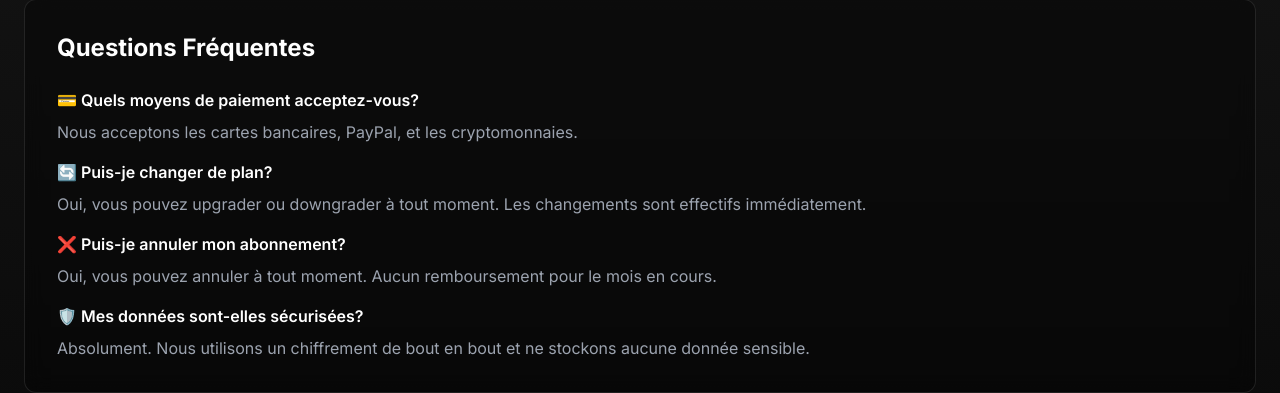
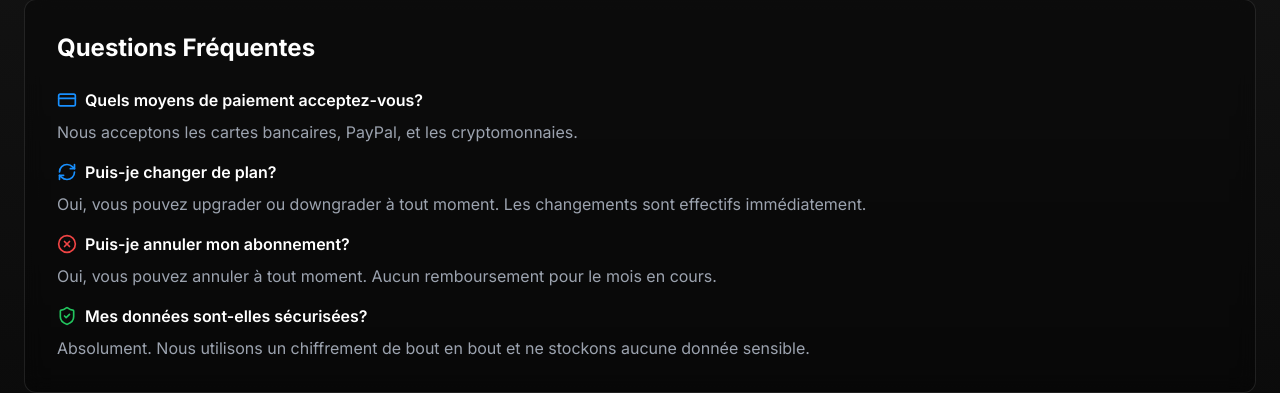
Before and after one commit to Josiasange37/AbyssFlow-Bot, a Next.js app in the folder web/: page /dashboard/upgrade in a window 1280 px wide. Shown: the part 1537-1930 px from the top of the page. Built offline with nearby package versions, Linux system fonts and the light colour scheme; sample sign-in values are in the browser's storage.

Commit message:
feat(frontend): replace emojis with Lucide icons, add Vercel config and env examples

```diff
--- a/web/app/about/page.tsx
+++ b/web/app/about/page.tsx
@@ -12,7 +12,14 @@ import {
   Zap,
   Heart,
   ArrowLeft,
-  ExternalLink
+  ExternalLink,
+  Circle,
+  Smartphone,
+  Palette,
+  Sparkles,
+  Users,
+  Rocket,
+  Laptop
 } from 'lucide-react'
 import Link from 'next/link'
 
@@ -48,37 +55,37 @@ const team = [
 ]
 
 const technologies = [
-  { name: 'Node.js', icon: '🟢', description: 'Backend puissant' },
-  { name: 'Baileys', icon: '📱', description: 'WhatsApp Web API' },
-  { name: 'Next.js', icon: '⚡', description: 'Frontend moderne' },
-  { name: 'TypeScript', icon: '💙', description: 'Type safety' },
-  { name: 'TailwindCSS', icon: '🎨', description: 'Design system' },
-  { name: 'Framer Motion', icon: '✨', description: 'Animations' },
+  { name: 'Node.js', icon: Circle, description: 'Backend puissant', color: 'text-green-500' },
+  { name: 'Baileys', icon: Smartphone, description: 'WhatsApp Web API', color: 'text-blue-500' },
+  { name: 'Next.js', icon: Zap, description: 'Frontend moderne', color: 'text-purple-500' },
+  { name: 'TypeScript', icon: Code, description: 'Type safety', color: 'text-blue-400' },
+  { name: 'TailwindCSS', icon: Palette, description: 'Design system', color: 'text-cyan-500' },
+  { name: 'Framer Motion', icon: Sparkles, description: 'Animations', color: 'text-pink-500' },
 ]
 
 const achievements = [
   {
     title: '10,000+ Utilisateurs',
     description: 'Plus de 10,000 utilisateurs actifs dans le monde entier',
-    icon: '👥',
+    icon: Users,
     color: 'from-blue-500 to-cyan-500'
   },
   {
     title: '99.9% Uptime',
     description: 'Disponibilité garantie 24/7 avec infrastructure robuste',
-    icon: '⚡',
+    icon: Zap,
     color: 'from-green-500 to-emerald-500'
   },
   {
     title: '50+ Commandes',
     description: 'Plus de 50 commandes puissantes pour tous vos besoins',
-    icon: '🚀',
+    icon: Rocket,
     color: 'from-purple-500 to-pink-500'
   },
   {
     title: 'Open Source',
     description: 'Code source disponible sur GitHub pour la communauté',
-    icon: '💻',
+    icon: Laptop,
     color: 'from-yellow-500 to-orange-500'
   },
 ]
--- a/web/app/commands/page.tsx
+++ b/web/app/commands/page.tsx
@@ -16,7 +16,10 @@ import {
   Lock,
   Check,
   X,
-  ArrowLeft
+  ArrowLeft,
+  Info,
+  AlertTriangle,
+  Crown as CrownIcon
 } from 'lucide-react'
 import Link from 'next/link'
 
@@ -321,10 +324,10 @@ export default function CommandsPage() {
                 <div>
                   <h2 className="text-3xl font-bold">{category.title}</h2>
                   {category.adminOnly && (
-                    <p className="text-sm text-yellow-500">⚠️ Réservé aux admins et owners</p>
+                    <p className="text-sm text-yellow-500 flex items-center gap-1"><AlertTriangle className="w-4 h-4" /> Réservé aux admins et owners</p>
                   )}
                   {category.ownerOnly && (
-                    <p className="text-sm text-red-500">👑 Réservé aux owners uniquement</p>
+                    <p className="text-sm text-red-500 flex items-center gap-1"><CrownIcon className="w-4 h-4" /> Réservé aux owners uniquement</p>
                   )}
                 </div>
               </div>
--- a/web/app/dashboard/upgrade/page.tsx
+++ b/web/app/dashboard/upgrade/page.tsx
@@ -12,7 +12,13 @@ import {
   Users,
   MessageSquare,
   ArrowRight,
-  Lock
+  Lock,
+  CreditCard,
+  RefreshCw,
+  XCircle,
+  ShieldCheck,
+  AlertTriangle,
+  CheckCircle2
 } from 'lucide-react'
 import Link from 'next/link'
 
@@ -93,7 +99,7 @@ export default function UpgradePage() {
     const token = localStorage.getItem('auth-token')
 
     if (!token) {
-      alert('⚠️ Vous devez être connecté pour choisir un plan')
+      alert('Vous devez être connecté pour choisir un plan')
       window.location.href = '/login'
       return
     }
@@ -132,7 +138,7 @@ export default function UpgradePage() {
         throw new Error(data.error || 'Payment failed')
       }
 
-      alert(`✅ Paiement réussi! Vous êtes maintenant sur le plan ${plan.toUpperCase()}`)
+      alert(`Paiement réussi! Vous êtes maintenant sur le plan ${plan.toUpperCase()}`)
 
       // Update local storage
       const user = JSON.parse(localStorage.getItem('user') || '{}')
@@ -313,19 +319,31 @@ export default function UpgradePage() {
           <h2 className="text-2xl font-bold mb-6">Questions Fréquentes</h2>
           <div className="space-y-4">
             <div>
-              <h3 className="font-semibold mb-2">💳 Quels moyens de paiement acceptez-vous?</h3>
+              <div className="flex items-center gap-2 mb-2">
+                <CreditCard className="w-5 h-5 text-primary-500" />
+                <h3 className="font-semibold">Quels moyens de paiement acceptez-vous?</h3>
+              </div>
               <p className="text-gray-400">Nous acceptons les cartes bancaires, PayPal, et les cryptomonnaies.</p>
             </div>
             <div>
-              <h3 className="font-semibold mb-2">🔄 Puis-je changer de plan?</h3>
+              <div className="flex items-center gap-2 mb-2">
+                <RefreshCw className="w-5 h-5 text-primary-500" />
+                <h3 className="font-semibold">Puis-je changer de plan?</h3>
+              </div>
               <p className="text-gray-400">Oui, vous pouvez upgrader ou downgrader à tout moment. Les changements sont effectifs immédiatement.</p>
             </div>
             <div>
-              <h3 className="font-semibold mb-2">❌ Puis-je annuler mon abonnement?</h3>
+              <div className="flex items-center gap-2 mb-2">
+                <XCircle className="w-5 h-5 text-red-500" />
+                <h3 className="font-semibold">Puis-je annuler mon abonnement?</h3>
+              </div>
               <p className="text-gray-400">Oui, vous pouvez annuler à tout moment. Aucun remboursement pour le mois en cours.</p>
             </div>
             <div>
-              <h3 className="font-semibold mb-2">🛡️ Mes données sont-elles sécurisées?</h3>
+              <div className="flex items-center gap-2 mb-2">
+                <ShieldCheck className="w-5 h-5 text-green-500" />
+                <h3 className="font-semibold">Mes données sont-elles sécurisées?</h3>
+              </div>
               <p className="text-gray-400">Absolument. Nous utilisons un chiffrement de bout en bout et ne stockons aucune donnée sensible.</p>
             </div>
           </div>
--- a/web/app/login/page.tsx
+++ b/web/app/login/page.tsx
@@ -12,7 +12,12 @@ import {
   ArrowLeft,
   Eye,
   EyeOff,
-  Loader2
+  Loader2,
+  Smartphone,
+  CheckCircle,
+  XCircle,
+  AlertTriangle,
+  ShieldCheck
 } from 'lucide-react'
 import Link from 'next/link'
 import { QRCodeSVG } from 'qrcode.react'
@@ -136,7 +141,7 @@ export default function LoginPage() {
 
       if (!response.ok) {
         if (response.status === 403) {
-          alert('❌ Paiement requis! Vous devez avoir un plan actif pour accéder au bot.')
+          alert('Paiement requis! Vous devez avoir un plan actif pour accéder au bot.')
           window.location.href = '/dashboard/upgrade'
           return
         }
@@ -250,11 +255,23 @@ export default function LoginPage() {
                 </p>
 
                 <div className="bg-dark-800 p-4 rounded-lg mb-6 text-left">
-                  <p className="font-semibold text-white mb-3">🔒 Pour accéder au bot, vous devez:</p>
+                  <div className="flex items-center gap-2 mb-3">
+                    <ShieldCheck className="w-5 h-5 text-red-500" />
+                    <p className="font-semibold text-white">Pour accéder au bot, vous devez:</p>
+                  </div>
                   <div className="space-y-2 text-sm text-gray-400">
-                    <p>✅ Avoir un compte (vous l'avez)</p>
-                    <p>❌ Choisir un plan payant (Gold ou Pro)</p>
-                    <p>❌ Valider votre paiement</p>
+                    <div className="flex items-center gap-2">
+                      <CheckCircle className="w-4 h-4 text-green-500" />
+                      <p>Avoir un compte (vous l'avez)</p>
+                    </div>
+                    <div className="flex items-center gap-2">
+                      <XCircle className="w-4 h-4 text-red-500" />
+                      <p>Choisir un plan payant (Gold ou Pro)</p>
+                    </div>
+                    <div className="flex items-center gap-2">
+                      <XCircle className="w-4 h-4 text-red-500" />
+                      <p>Valider votre paiement</p>
+                    </div>
                   </div>
                 </div>
 
@@ -289,7 +306,10 @@ export default function LoginPage() {
                 </p>
 
                 <div className="space-y-2 text-sm text-gray-400 text-left bg-dark-800 p-4 rounded-lg mb-4">
-                  <p className="font-semibold text-white mb-2">📱 Instructions:</p>
+                  <div className="flex items-center gap-2 mb-2">
+                    <Smartphone className="w-5 h-5 text-primary-500" />
+                    <p className="font-semibold text-white">Instructions:</p>
+                  </div>
                   <p>1. Ouvrez WhatsApp sur votre téléphone</p>
                   <p>2. Appuyez sur Menu (⋮) ou Paramètres</p>
                   <p>3. Sélectionnez "Appareils liés"</p>
--- a/web/app/plans/page.tsx
+++ b/web/app/plans/page.tsx
@@ -13,7 +13,11 @@ import {
   MessageSquare,
   ArrowRight,
   Lock,
-  LogIn
+  LogIn,
+  CreditCard,
+  RefreshCw,
+  XCircle,
+  ShieldCheck
 } from 'lucide-react'
 import Link from 'next/link'
 
@@ -214,19 +218,31 @@ export default function PlansPage() {
           <h2 className="text-2xl font-bold mb-6">Questions Fréquentes</h2>
           <div className="space-y-4">
             <div>
-              <h3 className="font-semibold mb-2">💳 Quels moyens de paiement acceptez-vous?</h3>
+              <div className="flex items-center gap-2 mb-2">
+                <CreditCard className="w-5 h-5 text-primary-500" />
+                <h3 className="font-semibold">Quels moyens de paiement acceptez-vous?</h3>
+              </div>
               <p className="text-gray-400">Nous acceptons les cartes bancaires, PayPal, et les cryptomonnaies.</p>
             </div>
             <div>
-              <h3 className="font-semibold mb-2">🔄 Puis-je changer de plan?</h3>
+              <div className="flex items-center gap-2 mb-2">
+                <RefreshCw className="w-5 h-5 text-primary-500" />
+                <h3 className="font-semibold">Puis-je changer de plan?</h3>
+              </div>
               <p className="text-gray-400">Oui, vous pouvez upgrader ou downgrader à tout moment. Les changements sont effectifs immédiatement.</p>
             </div>
             <div>
-              <h3 className="font-semibold mb-2">❌ Puis-je annuler mon abonnement?</h3>
+              <div className="flex items-center gap-2 mb-2">
+                <XCircle className="w-5 h-5 text-red-500" />
+                <h3 className="font-semibold">Puis-je annuler mon abonnement?</h3>
+              </div>
               <p className="text-gray-400">Oui, vous pouvez annuler à tout moment. Aucun remboursement pour le mois en cours.</p>
             </div>
             <div>
-              <h3 className="font-semibold mb-2">🛡️ Mes données sont-elles sécurisées?</h3>
+              <div className="flex items-center gap-2 mb-2">
+                <ShieldCheck className="w-5 h-5 text-green-500" />
+                <h3 className="font-semibold">Mes données sont-elles sécurisées?</h3>
+              </div>
               <p className="text-gray-400">Absolument. Nous utilisons un chiffrement de bout en bout et ne stockons aucune donnée sensible.</p>
             </div>
           </div>
```
Also changed, not shown: web/vercel.json (added), 1 other file (tests, documents, lock files or other folders).
